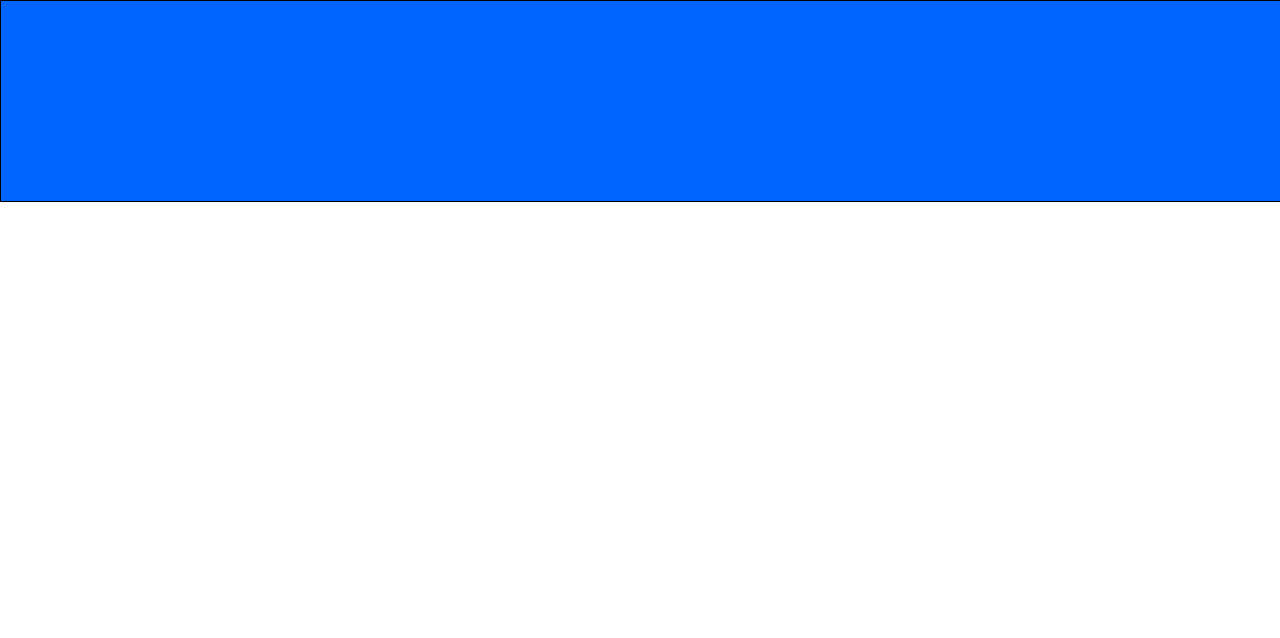
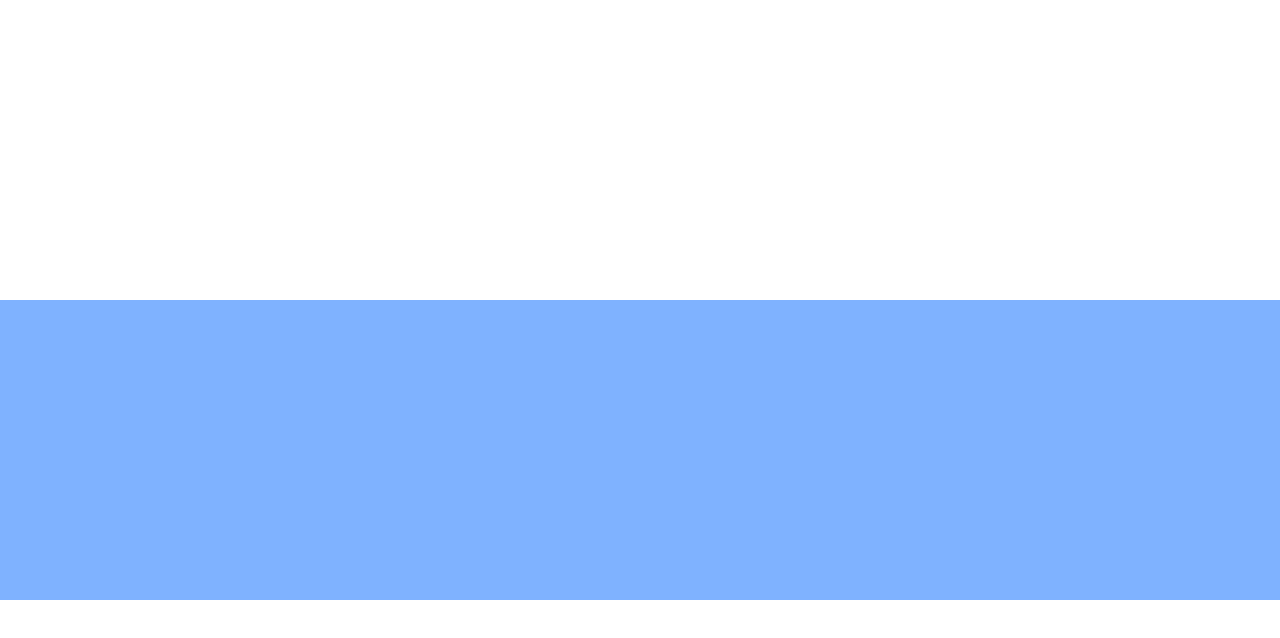
Before and after one commit to yeonsuu21/commento2, a React (Create React App) app: page /home in a window 1280 px wide. Shown: the top 638 px of the page. Built offline with nearby package versions, Linux system fonts and the light colour scheme.

Commit message:
로그인,회원가입,인증 과제 완성

```diff
--- a/src/Home/Home.css
+++ b/src/Home/Home.css
@@ -1,6 +1,6 @@
 .slider{
     width: 100%;
-    height: 200px;
-    background-color: #0064FF;
-    border: 1px solid black;
+    height: 300px;
+    background-color: #7fb2ff;
+    margin-top: 300px;
 }
```
